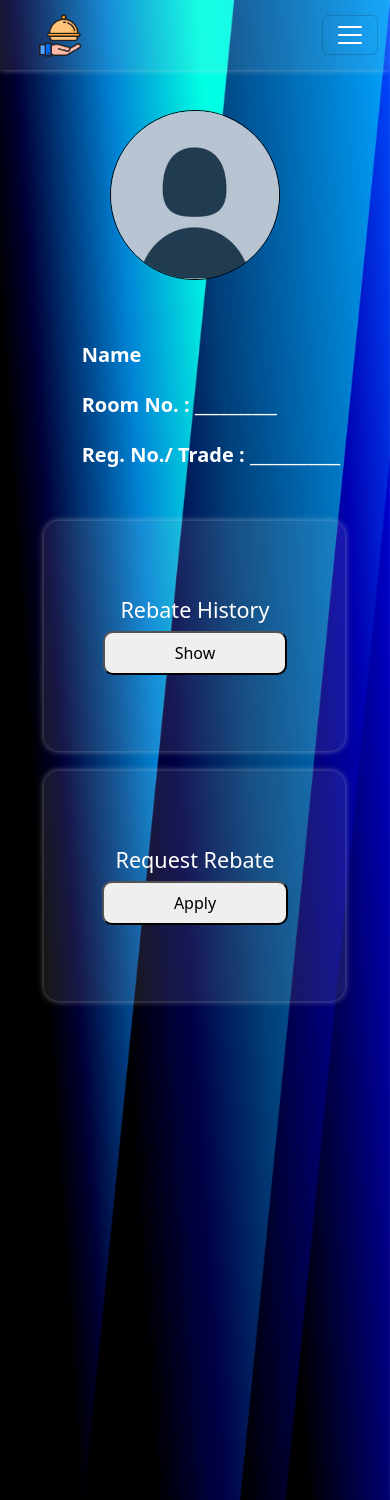
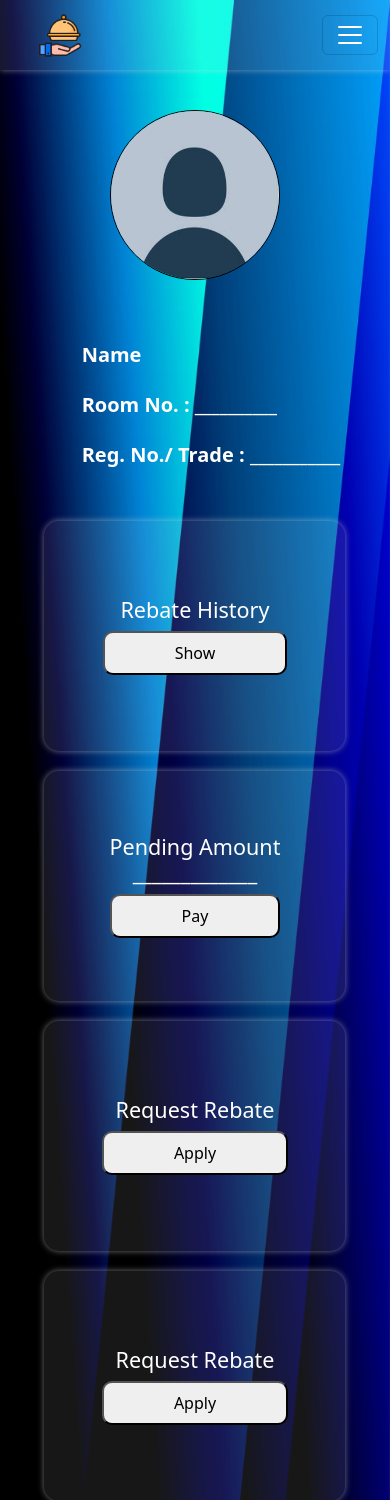
Before and after one commit to aphsavii/major-project, a PHP site: page /stud_dash.html in a window 390 px wide. Shown: the top 1500 px of the page. Run offline with PHP 8.4, Linux system fonts and the light colour scheme.

Commit message:
Scrolling the page

```diff
--- a/stud_dash.css
+++ b/stud_dash.css
@@ -71,7 +71,15 @@ body{
     margin-top: 70px;
     position: static;
     flex-direction: column;
+    /* overflow: scroll; */
+    /* overflow-x: hidden; */
+    /* -ms-overflow-style: none; */
+    /* scrollbar-width: none; */
+    overflow-y: scroll;
 }
+/* .mainstudarea::-webkit-scrollbar {
+    display: none;
+} */
 .sidebar li{
     list-style: none;
     padding: 15px 30px;
@@ -136,9 +144,6 @@ div button{
     border-radius: 10px;
 }
 @media only screen and (max-width: 1024px) {
-    body{
-        overflow: scroll;
-    }
     .sidebar{
         position: fixed;
     }
@@ -155,11 +160,6 @@ div button{
     .sideadd{
         display: block;
     }
-
-    body{
-        overflow: hidden;
-
-    }
     .offcanvas-body{
         background: linear-gradient(to right, rgb(5, 117, 230), rgb(2, 27, 121));
     }
@@ -173,9 +173,6 @@ div button{
 }
 
 @media only screen and (max-width: 768px) {
-    body{
-        overflow: scroll;
-    }
 
     .mainstudarea{
         width: 100vw;
@@ -196,9 +193,6 @@ div button{
 }
 
 @media only screen and (max-width: 576px) {
-    body{
-        overflow: scroll;
-    }
     .pp{
         margin-left: 0px;
     }
--- a/stud_dash.html
+++ b/stud_dash.html
@@ -69,10 +69,34 @@
                                 <h4 class="px-5">Rebate History</h4>
                                 <button type="button">Show</button>
                             </div>
-                            <!-- <div class="box">
+                            <div class="box">
                                 <h4 class="px-5">Pending Amount _____________</h4>
                                 <button type="button">Pay</button>
-                            </div> -->
+                            </div>
+                            <div class="box">
+                                <h4 class="px-5">Request Rebate</h4>
+                                <button type="button">Apply</button>
+                            </div>
+                            <div class="box">
+                                <h4 class="px-5">Request Rebate</h4>
+                                <button type="button">Apply</button>
+                            </div>
+                            <div class="box">
+                                <h4 class="px-5">Request Rebate</h4>
+                                <button type="button">Apply</button>
+                            </div>
+                            <div class="box">
+                                <h4 class="px-5">Request Rebate</h4>
+                                <button type="button">Apply</button>
+                            </div>
+                            <div class="box">
+                                <h4 class="px-5">Request Rebate</h4>
+                                <button type="button">Apply</button>
+                            </div>
+                            <div class="box">
+                                <h4 class="px-5">Request Rebate</h4>
+                                <button type="button">Apply</button>
+                            </div>
                             <div class="box">
                                 <h4 class="px-5">Request Rebate</h4>
                                 <button type="button">Apply</button>
```
